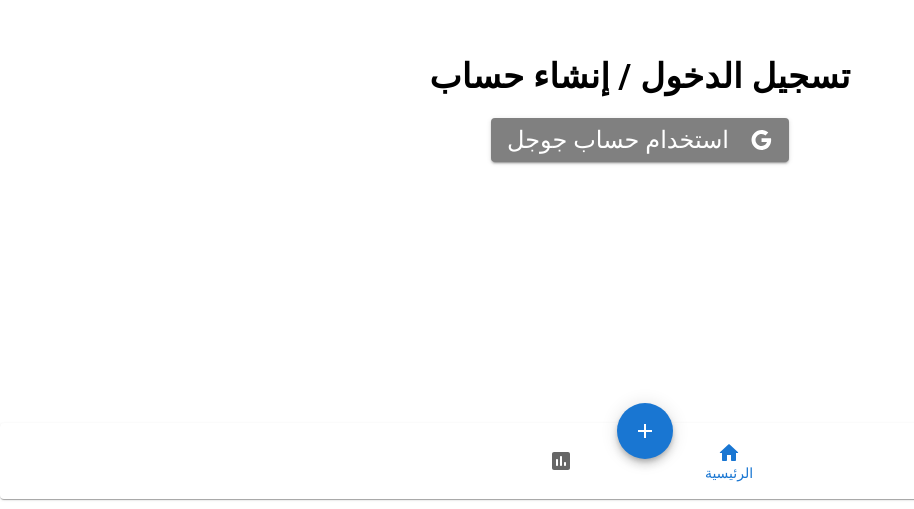
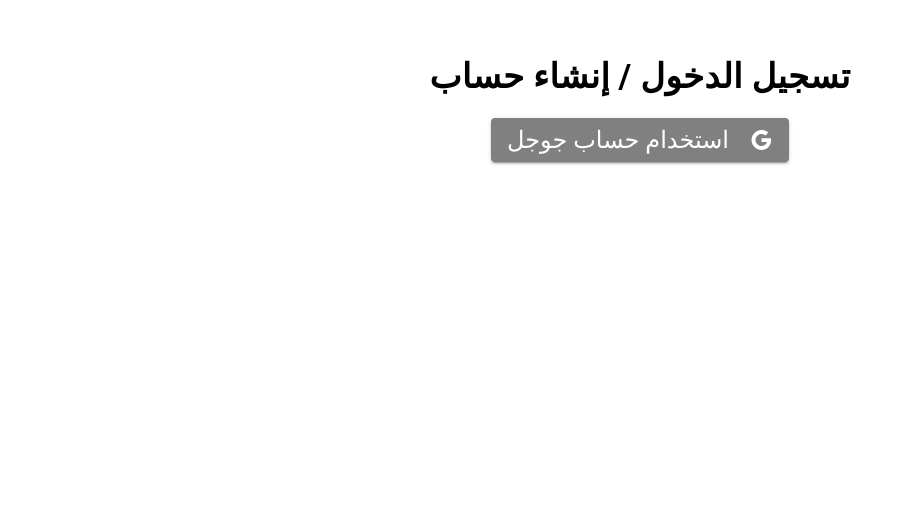
Before and after one commit to Donycooll/expense-tracker, a React (Create React App) app: page /login in a window 1280 px wide. Shown: the part 291-800 px from the top of the page, without its empty margins (0-914 px from the left). Built offline with nearby package versions, Linux system fonts and the light colour scheme; no server answers; the database is empty.

Commit message:
remove the bottom nav from login page

```diff
--- a/src/contexts/DataContext.js
+++ b/src/contexts/DataContext.js
@@ -45,7 +45,7 @@ export const DataContextProvider = ({ children }) => {
   return (
     <DataContext.Provider value={value}>
       {children}
-      <BottomNav nav={nav} setNav={setNav} setOpenAdd={setOpenAdd} />
+      {user && <BottomNav nav={nav} setNav={setNav} setOpenAdd={setOpenAdd} />}
       <AddDialog open={openAdd} setOpen={setOpenAdd} />
     </DataContext.Provider>
   );
```
